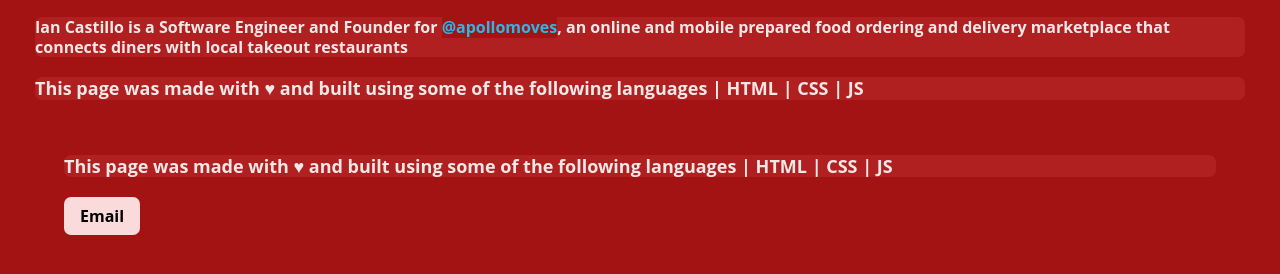
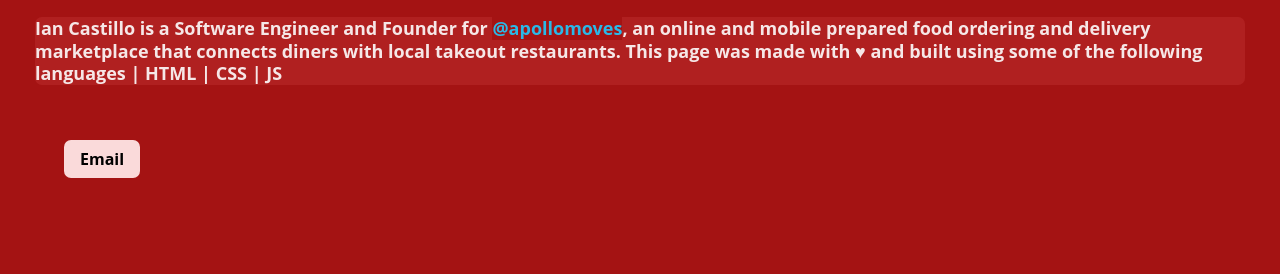
Before and after one commit to Ian-Castillo/Ian, a plain HTML site: page index.html in a window 1280 px wide. Shown: the part 326-600 px from the top of the page. Drawn offline with Linux system fonts and the light colour scheme; a web font is replaced by a local one.

Commit message:
fixed Paragraph background color

```diff
--- a/CSS/index.css
+++ b/CSS/index.css
@@ -38,6 +38,7 @@ color:white
 .body {
   margin: 25px;
   background-color: #a41313;
+  color: white;
 }
 
 .body {
@@ -91,6 +92,7 @@ a {
 }
 
 p {
+  margin: 10px;
   color:white;
   background-color: firebrick;
   opacity: 0.9;
--- a/index.html
+++ b/index.html
@@ -19,14 +19,15 @@
 						<div class="headertextthree">Internet</div>
 						<div class="headertextthree">things.</div>
 				</header>
-<p style="font-size:16px;">
-	Ian Castillo is a Software Engineer and Founder for <a href="https://twitter.com/apollomoves"> <span style="color: #1dcaff"> @apollomoves</span></a>, an online and mobile prepared food ordering and delivery marketplace that connects diners with local takeout restaurants
 <p>
+	Ian Castillo is a Software Engineer and Founder for <a href="https://twitter.com/apollomoves"> <span style="color: #1dcaff"> @apollomoves</span></a>, an online and mobile prepared food ordering and delivery marketplace that connects diners with local takeout restaurants.
+
+
 	This page was made with &hearts; and built using some of the following languages | HTML | CSS | JS
 </p>
-				</div>
 		</div>
 	</div>
+</div>
 
 </body>
 	<!-- <div class="col bg-warning">
@@ -36,9 +37,6 @@
 </div>
 
 <div class="footer">
-		<p>
-				This page was made with &hearts; and built using some of the following languages | HTML | CSS | JS
-			</p>
 		<a href="mailto:ian@spacepiratelabs.com?Subject=Hello" class="button">Email</a>
-	</div>
+</div>
 </html>
```
